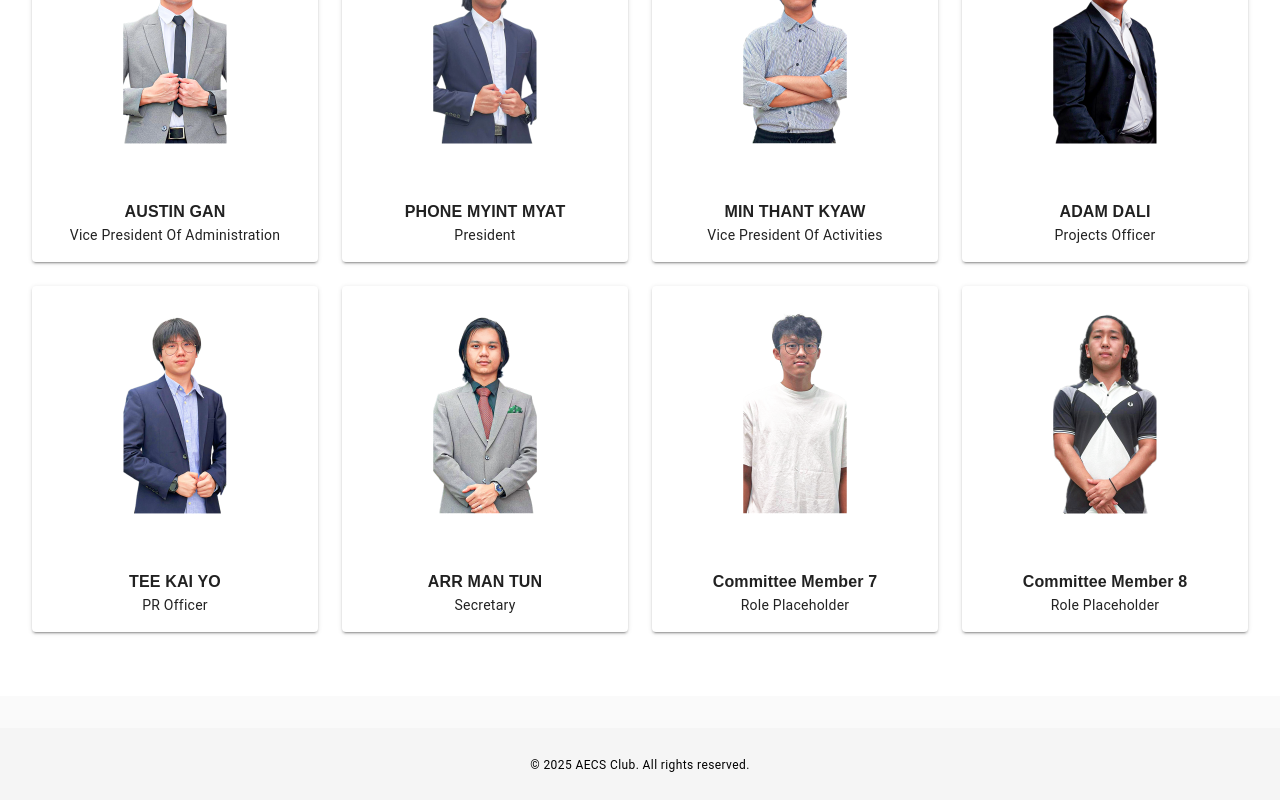
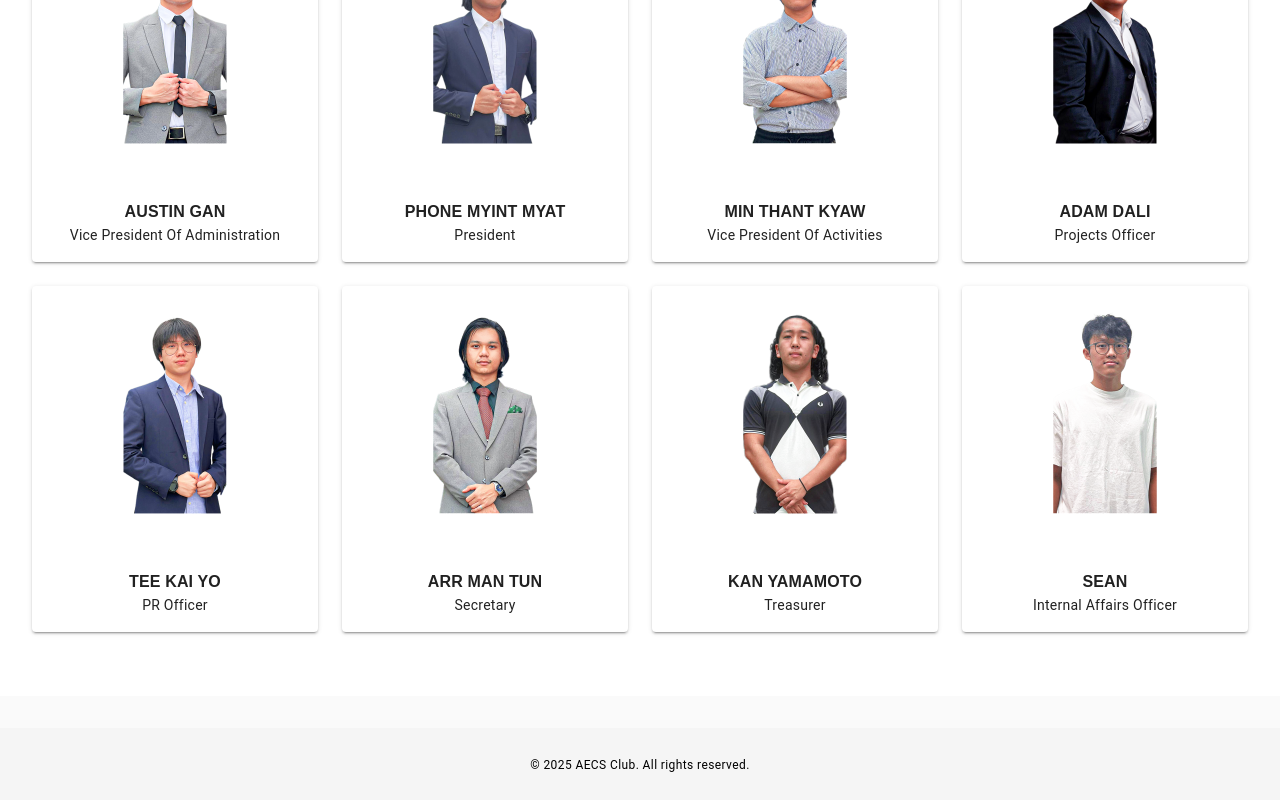
Before and after one commit to AECS-iics/clubwebsite, a Nuxt app: page / in a window 1280 px wide. Shown: the part 836-1636 px from the top of the page. Built offline with nearby package versions, Linux system fonts and the light colour scheme; a web font is replaced by a local one.

Commit message:
File routing changes

```diff
--- a/app.vue
+++ b/app.vue
@@ -8,7 +8,7 @@
 <script setup>
 useHead({
   link: [
-    { rel: 'icon', type: 'image/png', href: '/images/logo2.png' },
+    { rel: 'icon', type: 'image/png', href: 'images/logo2.png' },
 
   ]
 })
--- a/pages/index.vue
+++ b/pages/index.vue
@@ -31,7 +31,7 @@
           </v-col>
 
           <!-- Image -->
-          <v-col cols="12" md="5" class="d-flex justify-center">
+          <v-col cols="12" md="5" class="d-flex justify-center"> <!-- To add image-->
             <v-img
               src="https://via.placeholder.com/400x300"
               alt="Students working"
@@ -87,14 +87,14 @@ useHead({
 })
 
 const committee = [
-  { name: "AUSTIN GAN", role: "Vice President Of Administration", img: "/images/austin.png" },
-  { name: "PHONE MYINT MYAT", role: "President", img: "/images/peter.png" },
-  { name: "MIN THANT KYAW", role: "Vice President Of Activities", img: "/images/thanaktih.png" },
-  { name: "ADAM DALI", role: "Projects Officer", img: "/images/adam.png" },
-  { name: "TEE KAI YO", role: "PR Officer", img: "/images/Kaiyao.png" },
-  { name: "ARR MAN TUN", role: "Secretary", img: "/images/Jericho.png" },
-  { name: "Committee Member 7", role: "Role Placeholder", img: "/images/hauyo.png" },
-  { name: "Committee Member 8", role: "Role Placeholder", img: "/images/Yamamoto.png" }
+  { name: "AUSTIN GAN", role: "Vice President Of Administration", img: "images/austin.png" },
+  { name: "PHONE MYINT MYAT", role: "President", img: "images/peter.png" },
+  { name: "MIN THANT KYAW", role: "Vice President Of Activities", img: "images/thanaktih.png" },
+  { name: "ADAM DALI", role: "Projects Officer", img: "images/adam.png" },
+  { name: "TEE KAI YO", role: "PR Officer", img: "images/Kaiyao.png" },
+  { name: "ARR MAN TUN", role: "Secretary", img: "images/Jericho.png" },
+  { name: "KAN YAMAMOTO", role: "Treasurer", img: "images/Yamamoto.png" },
+  { name: "SEAN", role: "Internal Affairs Officer", img: "images/hauyo.png" } //To be changed to picture of Sean
 ]
 </script>
 
```
